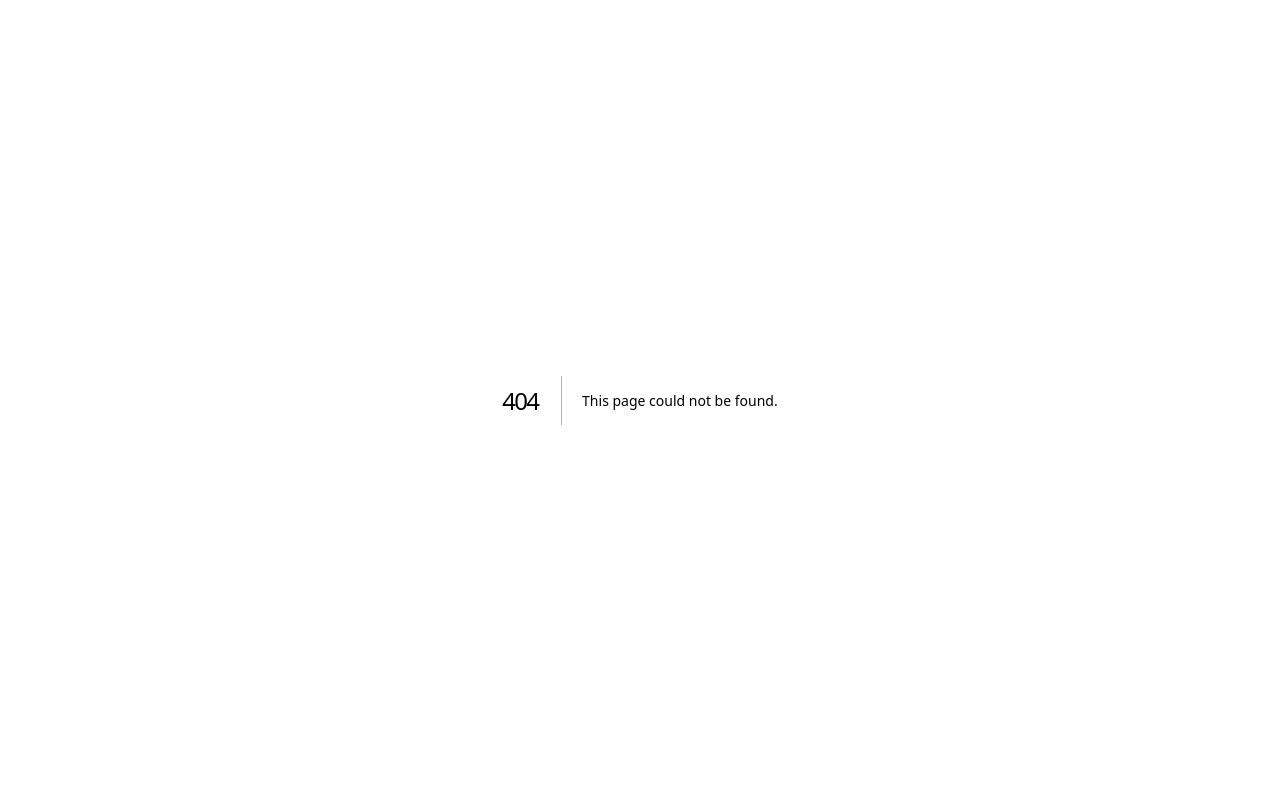
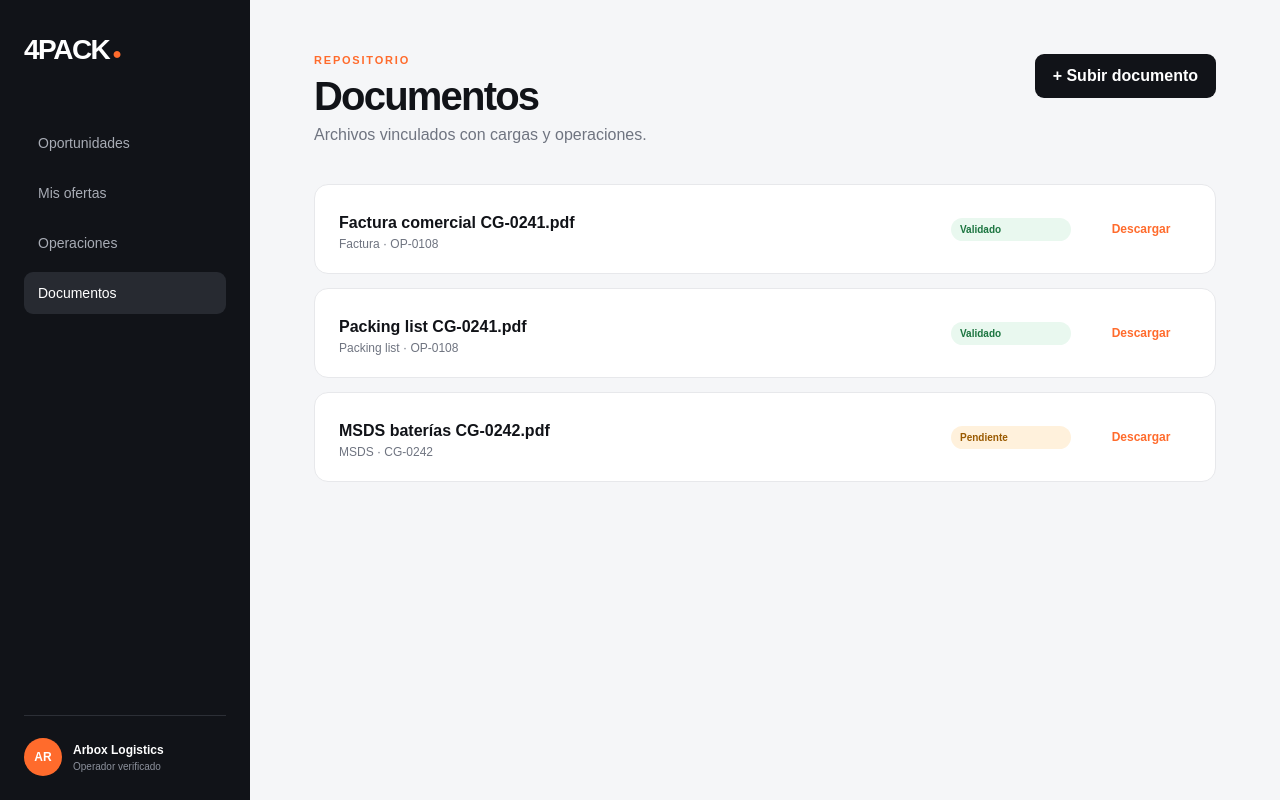
Before and after one commit to Yoshua95/seminario-final, a Next.js app in the folder 4pack-v3/apps/web/: page /documentos in a window 1280 px wide. Before the commit this address had no page. Built offline with nearby package versions, Linux system fonts and the light colour scheme.

Commit message:
feat: add web documents view

```diff
--- /dev/null
+++ b/4pack-v3/apps/web/src/app/documentos/page.tsx
@@ -0,0 +1,19 @@
+import { DashboardShell } from "@/components/dashboard-shell";
+import { documents } from "@/data/demo";
+
+export default function DocumentsPage() {
+  return (
+    <DashboardShell active="documents">
+      <header><div><p className="eyebrow">REPOSITORIO</p><h1>Documentos</h1><p>Archivos vinculados con cargas y operaciones.</p></div><button>+ Subir documento</button></header>
+      <div className="list-panel">
+        {documents.map((document) => (
+          <article className="list-row documents-row" key={document.name}>
+            <div><h3>{document.name}</h3><p>{document.kind} · {document.operation}</p></div>
+            <span className={document.status === "Pendiente" ? "tag warning" : "tag"}>{document.status}</span>
+            <button className="link">Descargar</button>
+          </article>
+        ))}
+      </div>
+    </DashboardShell>
+  );
+}
```
